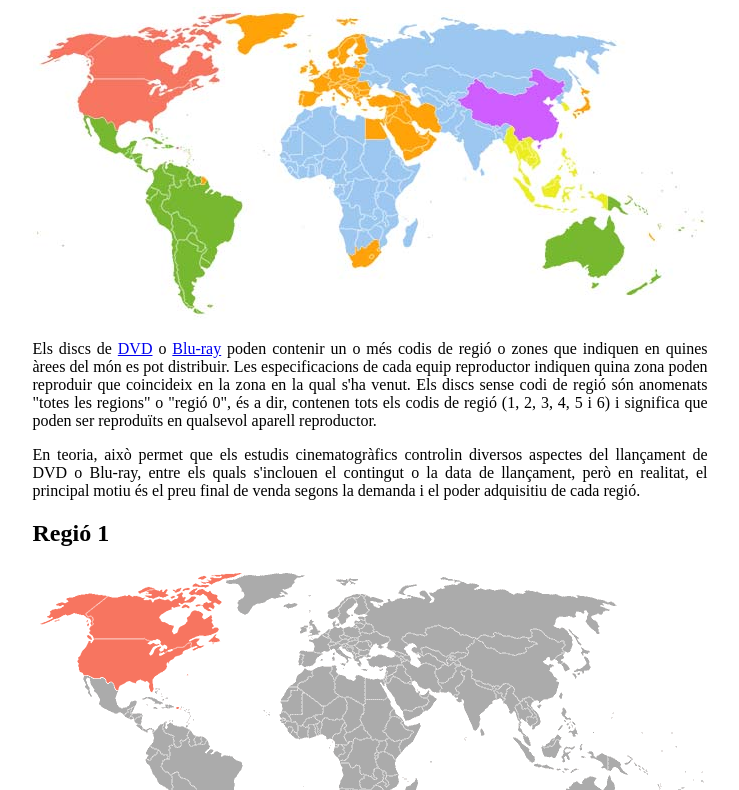
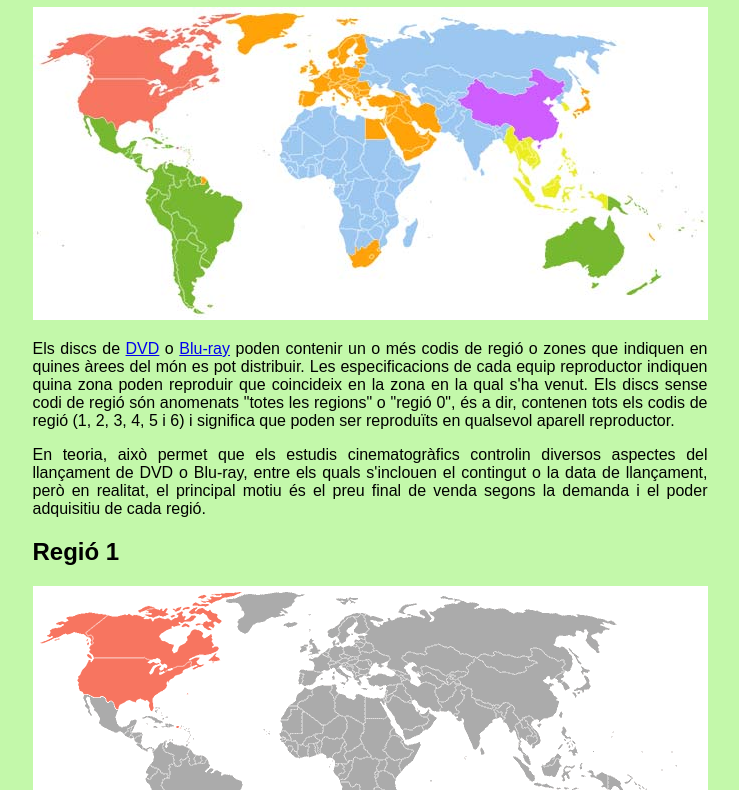
Before and after one commit to agarciau2019crn/AGS2, a plain HTML site: page s2m8uf102_Garcia/index.html in a window 1280 px wide. Shown: the part 73-863 px from the top of the page, without its empty margins (270-1009 px from the left). Drawn offline with Linux system fonts and the light colour scheme.

Commit message:
Add files via upload

```diff
--- /dev/null
+++ b/s2m8uf102_Garcia/estils.css
@@ -0,0 +1,15 @@
+body {
+  font-family: Arial, Helvetica, sans-serif;
+  background-color: #C3F8AA;
+}
+
+div {
+  background-image: url(img/fonsgris.png);
+  background-repeat: no-repeat;
+}
+#contenidor {
+  background-image: none;
+  width: 675px;
+  margin: 0 auto;
+  text-align: justify;
+}
--- a/s2m8uf102_Garcia/index.html
+++ b/s2m8uf102_Garcia/index.html
@@ -4,18 +4,7 @@
     <meta charset="utf-8">
     <meta author="Aleix García">
     <title>DVD</title>
-    <style media="screen">
-      div {
-        background-image: url(img/fonsgris.png);
-        background-repeat: no-repeat;
-      }
-      #contenidor {
-        background-image: none;
-        width: 675px;
-        margin: 0 auto;
-        text-align: justify;
-      }
-    </style>
+    <link rel="stylesheet" href="estils.css">
   </head>
   <body>
     <map name="mapa">
```
